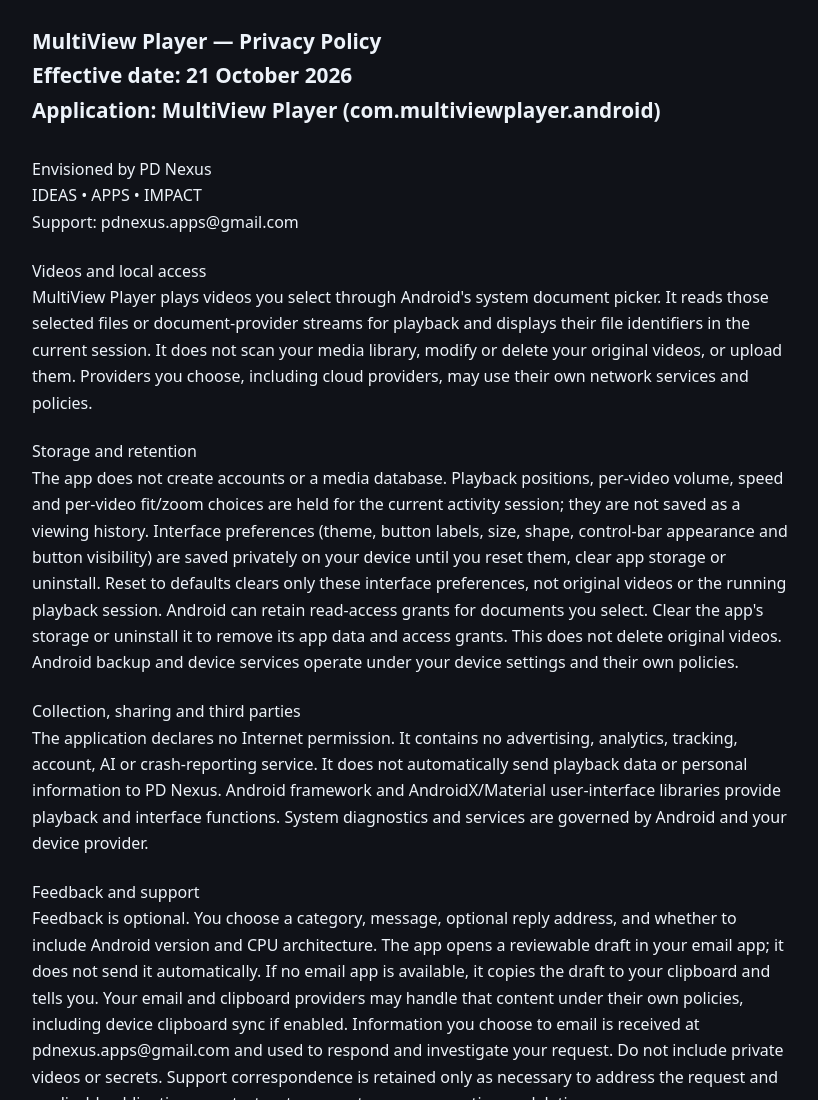
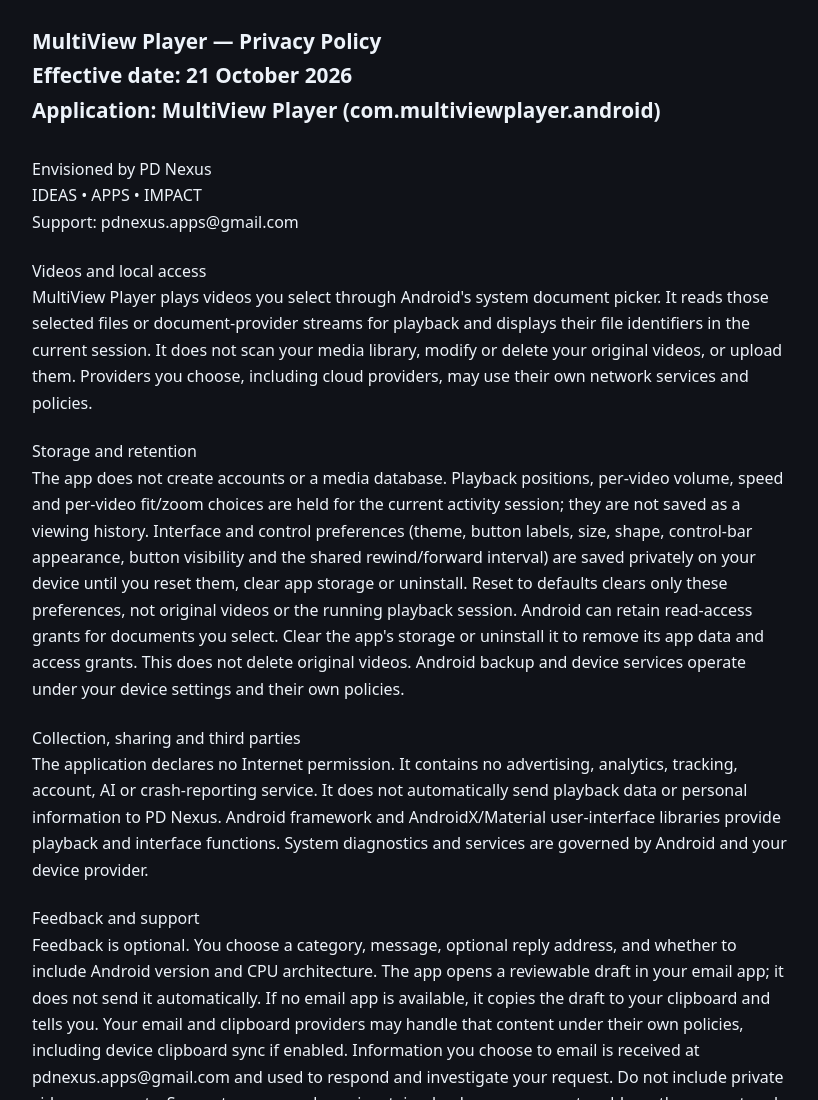
Before and after one commit to devay2k8/devay2k8.github.io, a plain HTML site: page multiview-player/privacy.html in a window 1280 px wide. Shown: the top 1100 px of the page, without its empty margins (228-1046 px from the left). Drawn offline with Linux system fonts and the light colour scheme.

Commit message:
Disclose privately stored shared playback skip interval

```diff
--- a/multiview-player/privacy.html
+++ b/multiview-player/privacy.html
@@ -5,7 +5,7 @@
 <body><main><p>MultiView Player — Privacy Policy<br>Effective date: 21 October 2026<br>Application: MultiView Player (com.multiviewplayer.android)</p>
 <p>Envisioned by PD Nexus<br>IDEAS • APPS • IMPACT<br>Support: pdnexus.apps@gmail.com</p>
 <p>Videos and local access<br>MultiView Player plays videos you select through Android's system document picker. It reads those selected files or document-provider streams for playback and displays their file identifiers in the current session. It does not scan your media library, modify or delete your original videos, or upload them. Providers you choose, including cloud providers, may use their own network services and policies.</p>
-<p>Storage and retention<br>The app does not create accounts or a media database. Playback positions, per-video volume, speed and per-video fit/zoom choices are held for the current activity session; they are not saved as a viewing history. Interface preferences (theme, button labels, size, shape, control-bar appearance and button visibility) are saved privately on your device until you reset them, clear app storage or uninstall. Reset to defaults clears only these interface preferences, not original videos or the running playback session. Android can retain read-access grants for documents you select. Clear the app's storage or uninstall it to remove its app data and access grants. This does not delete original videos. Android backup and device services operate under your device settings and their own policies.</p>
+<p>Storage and retention<br>The app does not create accounts or a media database. Playback positions, per-video volume, speed and per-video fit/zoom choices are held for the current activity session; they are not saved as a viewing history. Interface and control preferences (theme, button labels, size, shape, control-bar appearance, button visibility and the shared rewind/forward interval) are saved privately on your device until you reset them, clear app storage or uninstall. Reset to defaults clears only these preferences, not original videos or the running playback session. Android can retain read-access grants for documents you select. Clear the app's storage or uninstall it to remove its app data and access grants. This does not delete original videos. Android backup and device services operate under your device settings and their own policies.</p>
 <p>Collection, sharing and third parties<br>The application declares no Internet permission. It contains no advertising, analytics, tracking, account, AI or crash-reporting service. It does not automatically send playback data or personal information to PD Nexus. Android framework and AndroidX/Material user-interface libraries provide playback and interface functions. System diagnostics and services are governed by Android and your device provider.</p>
 <p>Feedback and support<br>Feedback is optional. You choose a category, message, optional reply address, and whether to include Android version and CPU architecture. The app opens a reviewable draft in your email app; it does not send it automatically. If no email app is available, it copies the draft to your clipboard and tells you. Your email and clipboard providers may handle that content under their own policies, including device clipboard sync if enabled. Information you choose to email is received at pdnexus.apps@gmail.com and used to respond and investigate your request. Do not include private videos or secrets. Support correspondence is retained only as necessary to address the request and applicable obligations; contact us to request access, correction or deletion.</p>
 <p>Online privacy policy<br>Opening the online policy uses your chosen browser. The policy is hosted on GitHub Pages; GitHub and your browser may process ordinary connection information under their own policies. The complete policy is also available inside the app without a network connection.</p>
```
